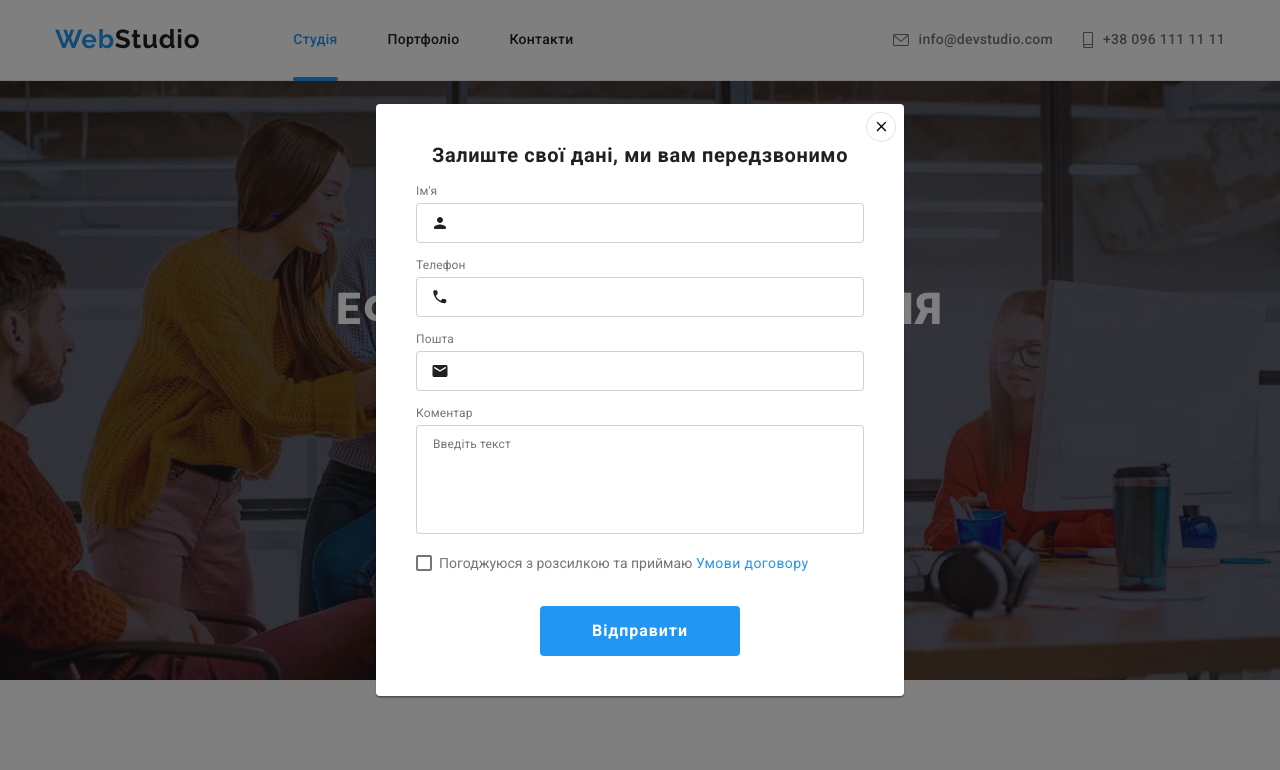
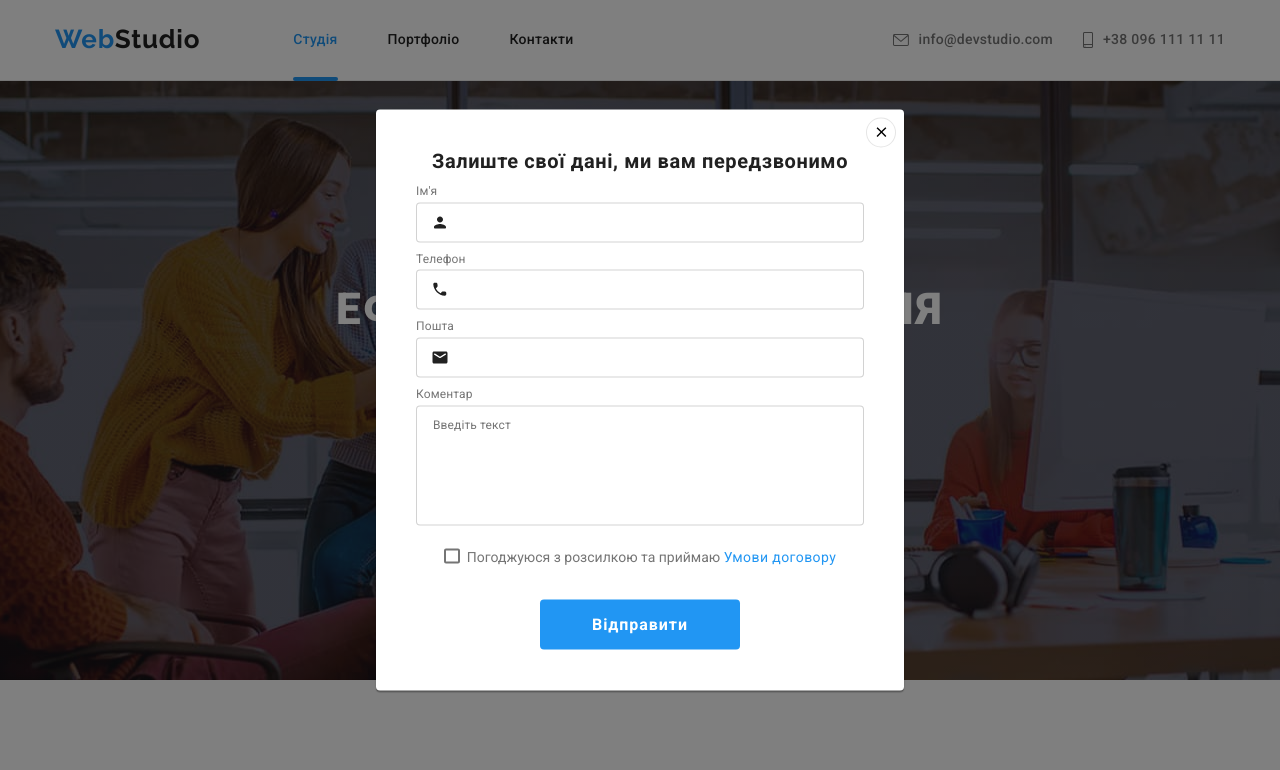
Before and after one commit to CeresRasmussen/-goit-markup-hw-06, a plain HTML site: page index.html in a window 1280 px wide. Both pictures are taken after a click on the button "Замовити послугу". Shown: the top 770 px of the page. Drawn offline with nearby package versions, Linux system fonts and the light colour scheme.

Commit message:
All done

```diff
--- a/css/styles.css
+++ b/css/styles.css
@@ -641,7 +641,7 @@ body.modal-open {
   margin-bottom: 12px;
   font-weight: 700;
   font-size: 20px;
-  line-height: 23px;
+  line-height: 1.15;
   text-align: center;
   letter-spacing: 0.03em;
   color: var(--title-text-color);
@@ -649,10 +649,12 @@ body.modal-open {
 
 .modal-input-form {
   position: relative;
-  margin-bottom: 10px;
+  margin-top: 4px;
 }
 
 .modal-window-label {
+  display: block;
+  margin-bottom: 10px;
   font-size: 12px;
   line-height: 1.14;
   letter-spacing: 0.01em;
@@ -677,8 +679,21 @@ body.modal-open {
 }
 
 .modal-window-comment {
+  display: block;
+  margin-bottom: 20px;
+  font-size: 12px;
+  line-height: 1.14;
+  letter-spacing: 0.01em;
+  color: var(--description-text-color);
+  cursor: pointer;
+}
+
+.modal-window-textarea {
+  display: block;
   resize: none;
+  margin-top: 4px;
   width: 100%;
+  height: 120px;
   padding: 12px 16px;
   font-size: 12px;
   line-height: 1.16;
@@ -692,12 +707,12 @@ body.modal-open {
   transition: border 250ms var(--main-animation-cubic);
 }
 
-.modal-input-form:hover .modal-window-input,
-.modal-input-form:focus-within .modal-window-input,
-.modal-input-form:hover .modal-form-icon,
-.modal-input-form:focus-within .modal-form-icon,
-.modal-window-comment:hover,
-.modal-window-comment:focus {
+.modal-window-label:hover .modal-window-input,
+.modal-window-label:focus-within .modal-window-input,
+.modal-window-label:hover .modal-form-icon,
+.modal-window-label:focus-within .modal-form-icon,
+.modal-window-textarea:hover,
+.modal-window-textarea:focus {
   border-color: var(--accent-text-color);
   fill: var(--accent-text-color);
 }
@@ -718,6 +733,10 @@ body.modal-open {
   cursor: pointer;
 }
 
+.checkbox-container {
+  text-align: center;
+}
+
 .checkbox {
   appearance: none;
 }
@@ -728,7 +747,7 @@ body.modal-open {
   top: 0;
   left: 0;
   width: 16px;
-  height: 16px;
+  height: 15px;
   border: 2px solid var(--description-text-color);
   border-radius: 2px;
 }
@@ -737,10 +756,7 @@ body.modal-open {
   position: absolute;
   top: 0;
   left: 0;
-  width: 16px;
-  height: 16px;
   background-color: var(--accent-text-color);
-  background-image: url(../images/icons.svg#icon-vector);
   border-radius: 2px;
   fill: var(--main-background-color);
   opacity: 0;
--- a/index.html
+++ b/index.html
@@ -427,7 +427,7 @@
             </li>
           </ul>
         </div>
-        <div class="email-form" role="group">
+        <form class="email-form">
           <label class="email-ladel" for="sub-email"> Підпишіться на розсилку </label>
           <div class="email-item">
             <input
@@ -444,7 +444,7 @@
               </svg>
             </button>
           </div>
-        </div>
+        </form>
       </div>
     </footer>
 
@@ -459,7 +459,7 @@
         </button>
 
         <form class="modal-form-field">
-          <h2 class="modal-window-title">Залиште свої дані, ми вам передзвонимо</h2>
+          <p class="modal-window-title">Залиште свої дані, ми вам передзвонимо</p>
           <label class="modal-window-label"
             >Ім'я
             <div class="modal-input-form">
@@ -490,17 +490,18 @@
             </div>
           </label>
 
-          <div class="modal-input-form">
-            <label class="modal-window-label" for="comment">Коментар</label>
+          <label class="modal-window-comment" for="comment"
+            >Коментар
             <textarea
-              class="modal-window-comment"
+              class="modal-window-textarea"
               name="comment"
               id="comment"
               rows="6"
               placeholder="Введіть текст"
             ></textarea>
-          </div>
+          </label>
 
+          <div class="checkbox-container">
             <input
               class="checkbox visually-hidden"
               type="checkbox"
@@ -510,11 +511,12 @@
             />
 
             <label class="modal-checkbox-label" for="checkbox"
-            ><svg class="modal-checkbox-vector" width="18" height="18">
+              ><svg class="modal-checkbox-vector" width="16" height="15">
                 <use href="./images/icons.svg#icon-vector"></use>
               </svg>
               Погоджуюся з розсилкою та приймаю <a href="#" class="checkbox-link">Умови договору</a>
             </label>
+          </div>
 
           <button class="modal-send-button" type="submit">Відправити</button>
         </form>
```
Lines whose indentation alone changed are shown as unchanged.
